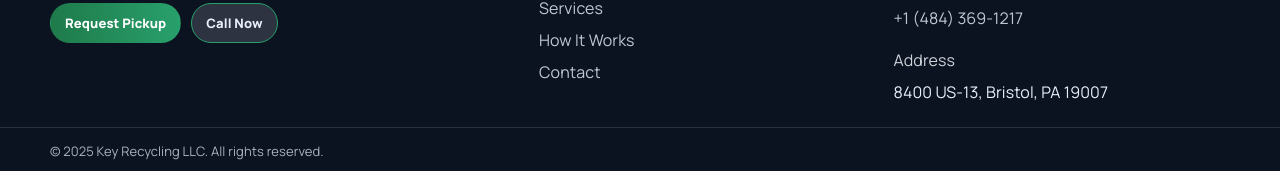
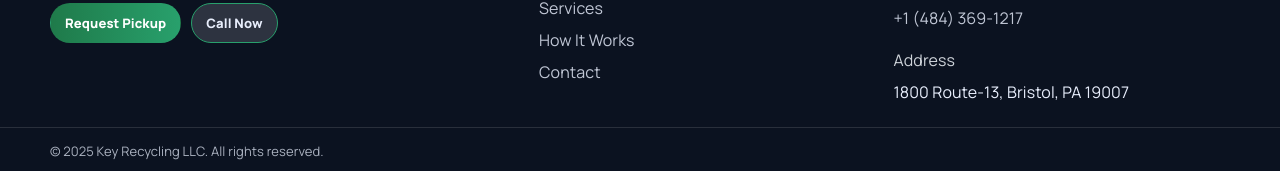
Before and after one commit to rafeekasharaf/key-recycling-website, a React (Vite) app in the folder key-recycling-website/: page / in a window 1280 px wide. Shown: the part 5325-5496 px from the top of the page. Built offline with nearby package versions, Linux system fonts and the light colour scheme.

Commit message:
[Seo optimizarion and address change]

```diff
--- a/key-recycling-website/index.html
+++ b/key-recycling-website/index.html
@@ -7,7 +7,7 @@
   <meta name="viewport" content="width=device-width, initial-scale=1.0" />
   <title>Responsible Appliance Recycling & Material Recovery</title>
   <meta name="description"
-    content="Key Recycling LLC provides responsible appliance recycling and material recovery services for residential and commercial customers. We specialize in refrigerator and freezer pickup, safe handling, and environmentally responsible recycling across Pennsylvania and surrounding areas." />
+    content="Key Recycling LLC provides responsible appliance recycling and material recovery services for residential and commercial customers. We specialize in  safe handling, and environmentally responsible recycling across USA." />
 
   <meta property="og:title" content="Key Recycling LLC – Responsible Appliance Recycling" />
   <meta property="og:description"
--- a/key-recycling-website/src/components/Footer.tsx
+++ b/key-recycling-website/src/components/Footer.tsx
@@ -50,7 +50,7 @@ export default function Footer() {
                     <a href="tel:+14843691217">+1 (484) 369-1217</a>
 
                     <div className="muted" style={{ marginTop: 10 }}>Address</div>
-                    <div>8400 US-13, Bristol, PA 19007</div>
+                    <div>1800 Route-13, Bristol, PA 19007</div>
                 </div>
             </div>
 
```
